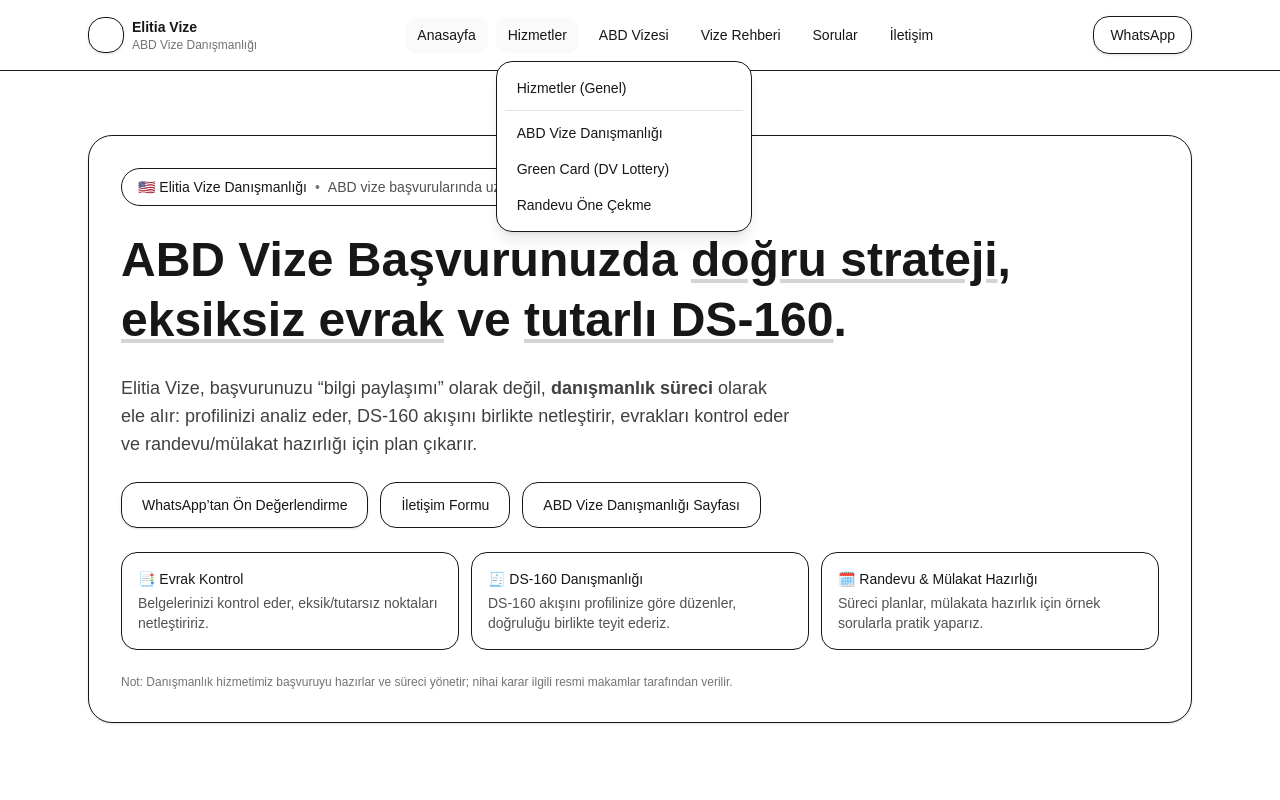
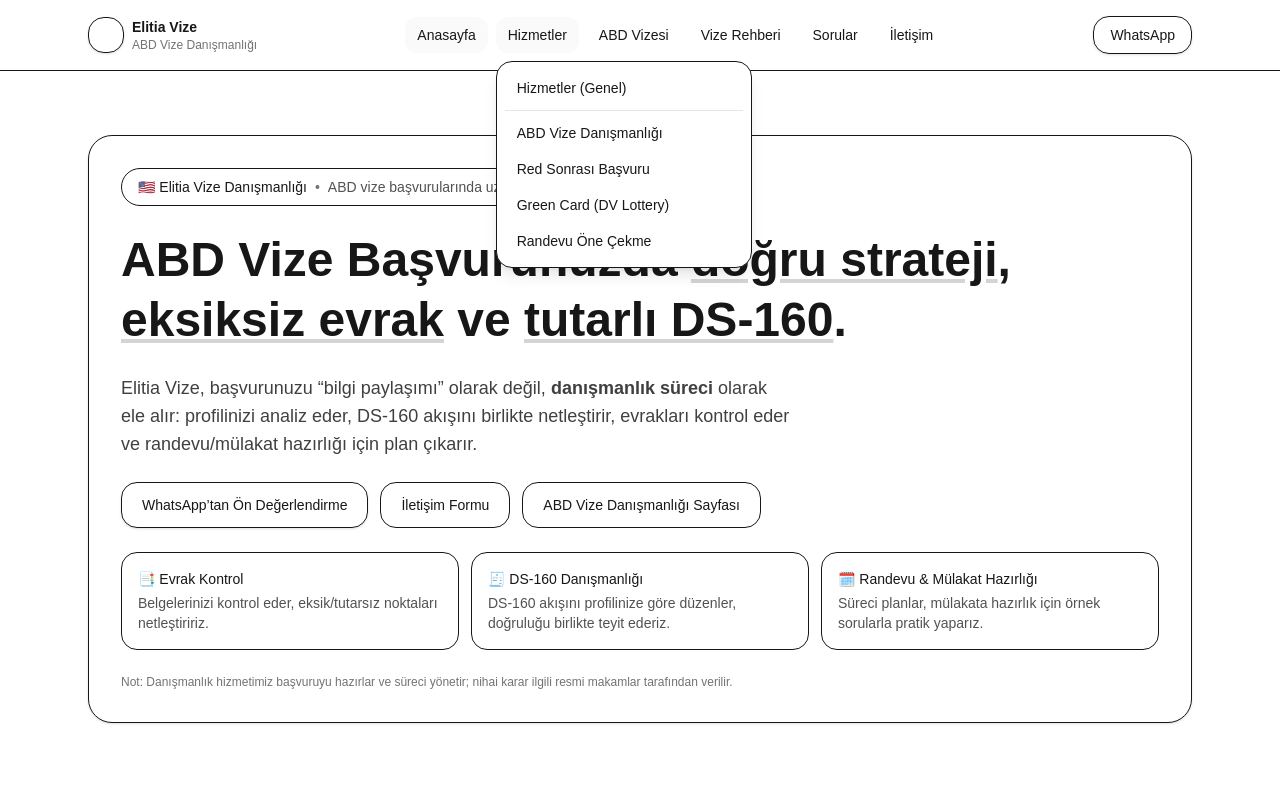
Before and after one commit to fidans/elitiavize-web, a Next.js app: page / in a window 1280 px wide. Both pictures are taken after a click on the button "Hizmetler". Shown: the top 800 px of the page. Built offline with nearby package versions, Linux system fonts and the light colour scheme.

Commit message:
ui: add red-after-refusal page to services menu

```diff
--- a/app/components/SiteHeader.tsx
+++ b/app/components/SiteHeader.tsx
@@ -137,6 +137,17 @@
                     >
                       ABD Vize Danışmanlığı
                     </Link>
+                    <Link
+                      href="/abd-vizesi/red-sonrasi-basvuru"
+                      className={cn(
+                        "rounded-xl px-3 py-2 hover:bg-neutral-50",
+                        active("/abd-vizesi/red-sonrasi-basvuru") && "bg-neutral-50 font-medium"
+                      )}
+                      onClick={() => setServicesOpen(false)}
+                    >
+                      Red Sonrası Başvuru
+                    </Link>
+
 
                     <Link
                       href="/green-card-dv-lottery"
@@ -260,7 +271,15 @@
                   >
                     ABD Vize Danışmanlığı
                   </Link>
-
+                  <Link
+                    className={cn(
+                      "rounded-2xl border px-4 py-3 text-sm hover:bg-neutral-50",
+                      active("/abd-vizesi/red-sonrasi-basvuru") && "bg-neutral-50 font-medium"
+                    )}
+                    href="/abd-vizesi/red-sonrasi-basvuru"
+                  >
+                    Red Sonrası Başvuru
+                  </Link>
                   <Link
                     className={cn(
                       "rounded-2xl border px-4 py-3 text-sm hover:bg-neutral-50",
```
